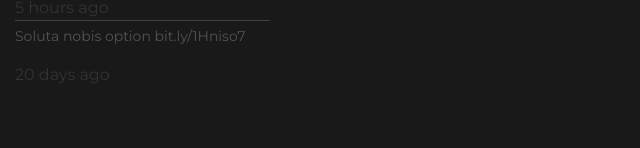
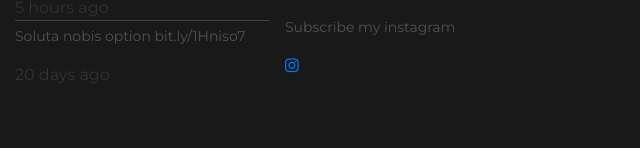
Before and after one commit to humayunnn/humayunnn.github.io, a plain HTML site: page index.html in a window 1280 px wide. Shown: the part 5432-5580 px from the top of the page, 640-1280 px from the left. Drawn offline with Linux system fonts and the light colour scheme.

Commit message:
Update index.html

```diff
--- a/index.html
+++ b/index.html
@@ -857,11 +857,18 @@
                         <div class="col-lg-6 col-6"><img src="./img/widg-2.png" alt=""></div>
                         <div class="col-lg-6 col-6"><img src="./img/widg-3.png" alt=""></div>
                         <div class="col-lg-6 col-6"><img src="./img/widg-4.png" alt=""></div>
+                        <div class="social"><p>Subscribe my instagram</p>
+                        <a href="https://www.instagram.com/humayunnnnnn/"><i class="fa fa-instagram" aria-hidden="true"></i></a></div>
                     </div>
                 </div>
             </div>
         </div>
     </section>
+    <footer>
+
+
+
+    </footer>
     <!-- Optional JavaScript -->
     <!-- jQuery first, then Popper.js, then Bootstrap JS -->
     <script src="js/jquery_3.2.1.js"></script>
```
